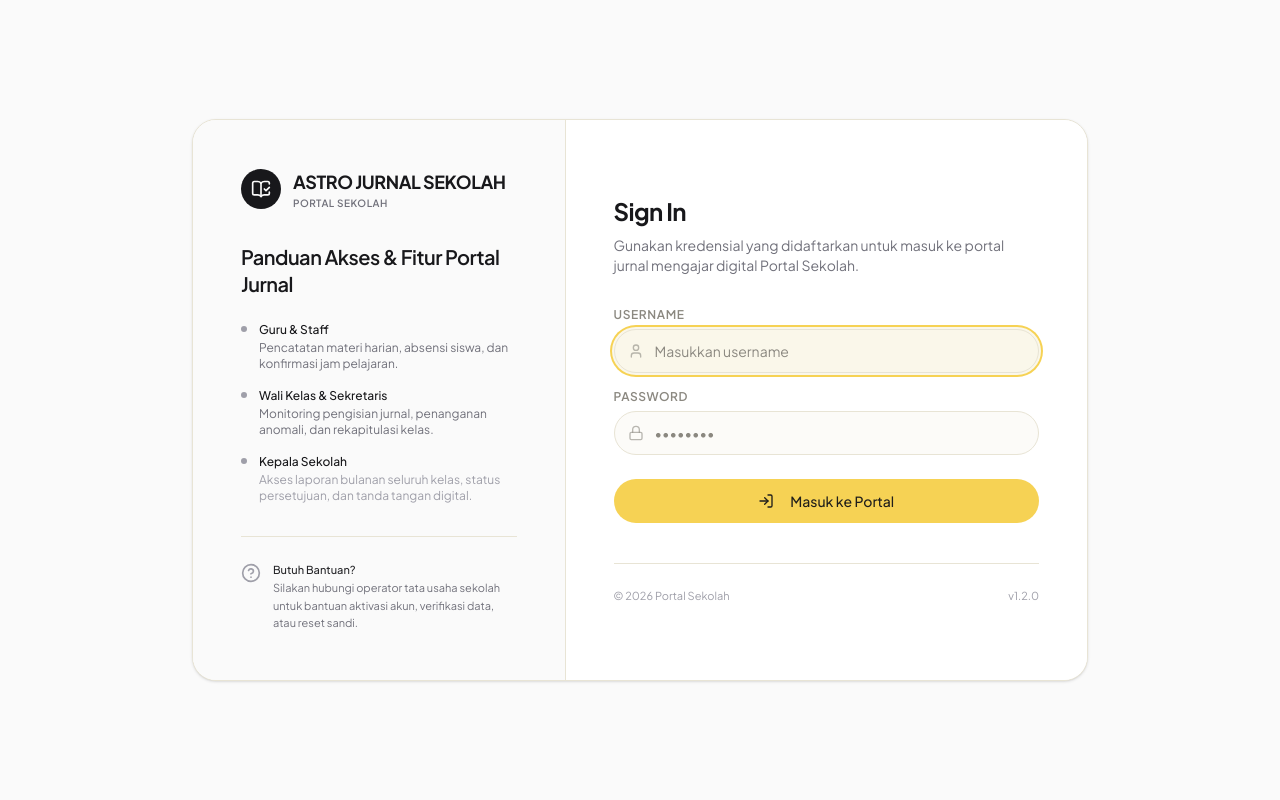
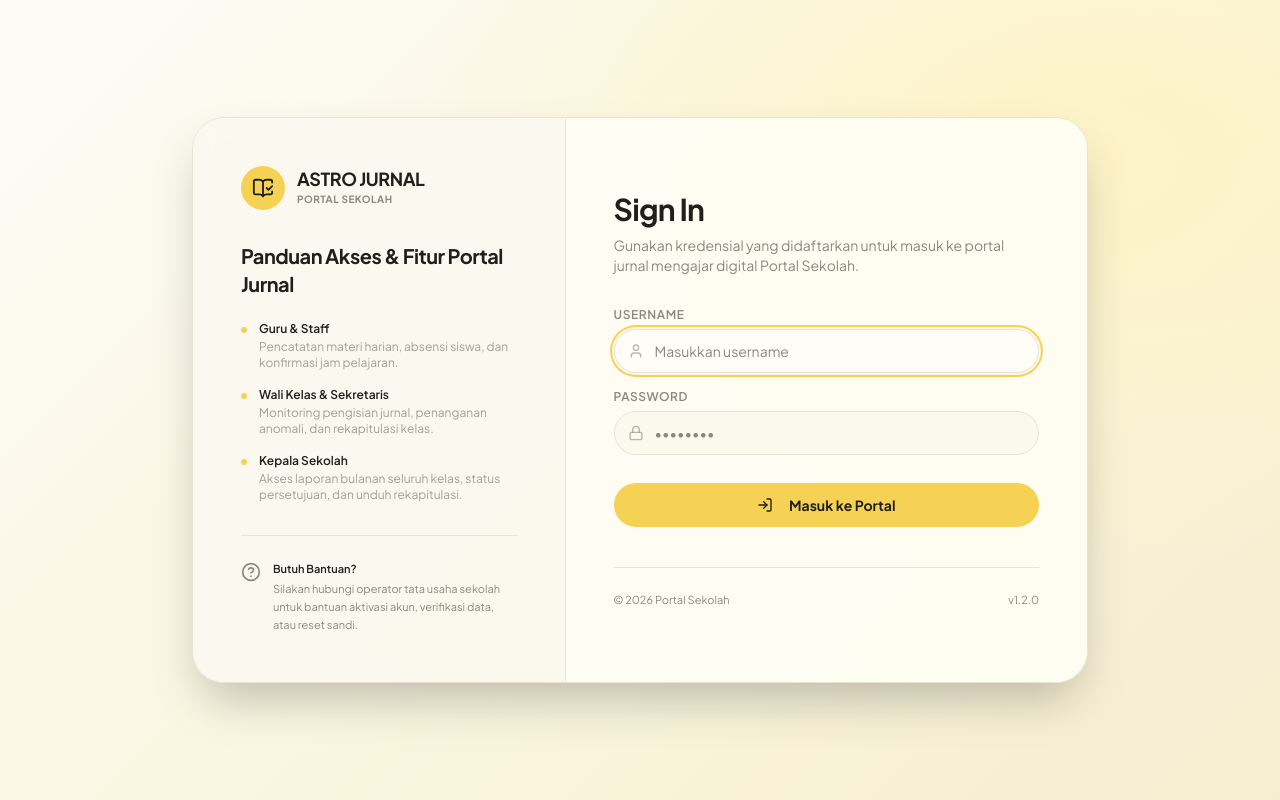
Before and after one commit to Jem1004/jurnal-sekolah, a Next.js app: page /login in a window 1280 px wide. Built offline with nearby package versions, Linux system fonts and the light colour scheme; no server answers; the database is empty.

Commit message:
feat(login): redesign login page and form to match Design System v2

```diff
--- a/src/app/login/login-form.tsx
+++ b/src/app/login/login-form.tsx
@@ -51,7 +51,7 @@ export function LoginForm({ callbackUrl }: { callbackUrl: string }) {
             autoCapitalize="none"
             value={username}
             onChange={(e) => setUsername(e.target.value)}
-            className="h-11 rounded-xl pl-10 bg-secondary/30 border-border/80 focus-visible:bg-background transition-colors"
+            className="h-11 rounded-2xl pl-10 bg-secondary/40 border-border/60 focus-visible:bg-card transition-all duration-200"
             placeholder="Masukkan username"
             required
             autoFocus
@@ -75,7 +75,7 @@ export function LoginForm({ callbackUrl }: { callbackUrl: string }) {
             autoComplete="current-password"
             value={password}
             onChange={(e) => setPassword(e.target.value)}
-            className="h-11 rounded-xl pl-10 bg-secondary/30 border-border/80 focus-visible:bg-background transition-colors"
+            className="h-11 rounded-2xl pl-10 bg-secondary/40 border-border/60 focus-visible:bg-card transition-all duration-200"
             placeholder="••••••••"
             required
           />
@@ -83,15 +83,15 @@ export function LoginForm({ callbackUrl }: { callbackUrl: string }) {
       </div>
 
       {error && (
-        <div className="flex items-center gap-2.5 rounded-xl border border-destructive/20 bg-destructive/10 px-3.5 py-3 text-sm text-destructive">
+        <div className="flex items-center gap-2.5 rounded-2xl border border-destructive/20 bg-destructive/10 px-3.5 py-3 text-sm text-destructive">
           <AlertCircle className="h-4 w-4 shrink-0" />
-          <p className="font-medium">{error}</p>
+          <p className="font-semibold">{error}</p>
         </div>
       )}
 
       <Button
         type="submit"
-        className="w-full h-11 rounded-xl font-medium text-sm transition-all mt-2"
+        className="w-full h-11 rounded-full font-bold text-sm transition-all mt-3"
         disabled={loading}
       >
         {loading ? (
--- a/src/app/login/page.tsx
+++ b/src/app/login/page.tsx
@@ -40,50 +40,50 @@ export default async function LoginPage({
   }
 
   return (
-    <main className="flex min-h-svh items-center justify-center bg-zinc-50 p-4 sm:p-6 md:p-10">
+    <main className="flex min-h-svh items-center justify-center bg-ambient p-4 sm:p-6 md:p-10">
       {/* Centered Modern Rounded Layout Card */}
-      <div className="w-full max-w-4xl overflow-hidden rounded-3xl border border-zinc-200 bg-white grid grid-cols-1 md:grid-cols-12 shadow-sm">
+      <div className="w-full max-w-4xl overflow-hidden rounded-[2rem] border border-border/40 bg-card/90 backdrop-blur-md grid grid-cols-1 md:grid-cols-12 shadow-2xl">
 
         {/* Left: Information Panel */}
-        <div className="bg-zinc-50 text-zinc-900 p-8 sm:p-12 md:col-span-5 flex flex-col justify-between border-b md:border-b-0 md:border-r border-zinc-200">
+        <div className="bg-secondary/40 text-foreground p-8 sm:p-12 md:col-span-5 flex flex-col justify-between border-b md:border-b-0 md:border-r border-border/40">
           <div className="space-y-8">
             {/* Logo & Brand */}
             <div className="flex items-center gap-3">
-              <div className="flex h-10 w-10 items-center justify-center rounded-xl bg-zinc-900 text-zinc-50">
-                <BookOpenCheck className="h-5 w-5" />
+              <div className="flex h-11 w-11 items-center justify-center rounded-full bg-primary text-primary-foreground shadow-none font-bold">
+                <BookOpenCheck className="h-5.5 w-5.5" />
               </div>
               <div>
-                <span className="font-bold text-zinc-900 text-lg tracking-tight">ASTRO JURNAL SEKOLAH</span>
-                <p className="text-[10px] uppercase tracking-wider text-zinc-500 font-semibold">{schoolName}</p>
+                <span className="font-extrabold text-foreground text-lg tracking-tight leading-none block">ASTRO JURNAL</span>
+                <p className="text-[10px] uppercase tracking-wider text-muted-foreground font-bold mt-1">{schoolName}</p>
               </div>
             </div>
 
             {/* Useful School Info Section */}
             <div className="space-y-6">
-              <h2 className="text-xl font-semibold tracking-tight text-zinc-900 leading-snug">
+              <h2 className="text-xl font-bold tracking-tight text-foreground leading-snug">
                 Panduan Akses & Fitur Portal Jurnal
               </h2>
 
-              <div className="space-y-4 text-xs text-zinc-600">
+              <div className="space-y-4 text-xs text-muted-foreground">
                 <div className="flex gap-3">
-                  <div className="mt-1 h-1.5 w-1.5 shrink-0 rounded-full bg-zinc-400" />
+                  <div className="mt-1.5 h-1.5 w-1.5 shrink-0 rounded-full bg-primary" />
                   <div>
-                    <strong className="text-zinc-900 font-medium">Guru & Staff</strong>
-                    <p className="mt-0.5 text-zinc-500">Pencatatan materi harian, absensi siswa, dan konfirmasi jam pelajaran.</p>
+                    <strong className="text-foreground font-semibold">Guru & Staff</strong>
+                    <p className="mt-0.5 text-muted-foreground/80">Pencatatan materi harian, absensi siswa, dan konfirmasi jam pelajaran.</p>
                   </div>
                 </div>
                 <div className="flex gap-3">
-                  <div className="mt-1 h-1.5 w-1.5 shrink-0 rounded-full bg-zinc-400" />
+                  <div className="mt-1.5 h-1.5 w-1.5 shrink-0 rounded-full bg-primary" />
                   <div>
-                    <strong className="text-zinc-900 font-medium">Wali Kelas & Sekretaris</strong>
-                    <p className="mt-0.5 text-zinc-500">Monitoring pengisian jurnal, penanganan anomali, dan rekapitulasi kelas.</p>
+                    <strong className="text-foreground font-semibold">Wali Kelas & Sekretaris</strong>
+                    <p className="mt-0.5 text-muted-foreground/80">Monitoring pengisian jurnal, penanganan anomali, dan rekapitulasi kelas.</p>
                   </div>
                 </div>
                 <div className="flex gap-3">
-                  <div className="mt-1 h-1.5 w-1.5 shrink-0 rounded-full bg-zinc-400" />
+                  <div className="mt-1.5 h-1.5 w-1.5 shrink-0 rounded-full bg-primary" />
                   <div>
-                    <strong className="text-zinc-900 font-medium">Kepala Sekolah</strong>
-                    <p className="mt-0.5 text-zinc-400">Akses laporan bulanan seluruh kelas, status persetujuan, dan tanda tangan digital.</p>
+                    <strong className="text-foreground font-semibold">Kepala Sekolah</strong>
+                    <p className="mt-0.5 text-muted-foreground/80">Akses laporan bulanan seluruh kelas, status persetujuan, dan unduh rekapitulasi.</p>
                   </div>
                 </div>
               </div>
@@ -91,21 +91,21 @@ export default async function LoginPage({
           </div>
 
           {/* Help & Support (Genuine Info) */}
-          <div className="mt-8 pt-6 border-t border-zinc-200 flex items-start gap-3">
-            <HelpCircle className="h-5 w-5 text-zinc-400 shrink-0 mt-0.5" />
-            <div className="text-[11px] text-zinc-500 leading-relaxed">
-              <span className="text-zinc-800 font-medium block">Butuh Bantuan?</span>
+          <div className="mt-8 pt-6 border-t border-border/40 flex items-start gap-3">
+            <HelpCircle className="h-5 w-5 text-muted-foreground shrink-0 mt-0.5" />
+            <div className="text-[11px] text-muted-foreground leading-relaxed">
+              <span className="text-foreground font-semibold block mb-0.5">Butuh Bantuan?</span>
               Silakan hubungi operator tata usaha sekolah untuk bantuan aktivasi akun, verifikasi data, atau reset sandi.
             </div>
           </div>
         </div>
 
         {/* Right: Login Form */}
-        <div className="p-8 sm:p-12 md:col-span-7 flex flex-col justify-center bg-white">
+        <div className="p-8 sm:p-12 md:col-span-7 flex flex-col justify-center bg-transparent">
           <div className="max-w-md w-full mx-auto">
             <div className="mb-8">
-              <h1 className="text-2xl font-bold tracking-tight text-zinc-900">Sign In</h1>
-              <p className="mt-2 text-sm text-zinc-500">
+              <h1 className="text-3xl font-extrabold tracking-tight text-foreground">Sign In</h1>
+              <p className="mt-2 text-sm text-muted-foreground">
                 Gunakan kredensial yang didaftarkan untuk masuk ke portal jurnal mengajar digital {schoolName}.
               </p>
             </div>
@@ -114,7 +114,7 @@ export default async function LoginPage({
               <LoginForm callbackUrl={callbackUrl ?? "/"} />
             </Suspense>
 
-            <div className="mt-10 pt-6 border-t border-zinc-100 flex items-center justify-between text-[11px] text-zinc-400">
+            <div className="mt-10 pt-6 border-t border-border/40 flex items-center justify-between text-[11px] text-muted-foreground">
               <span>&copy; {new Date().getFullYear()} {schoolName}</span>
               <span>v1.2.0</span>
             </div>
```
